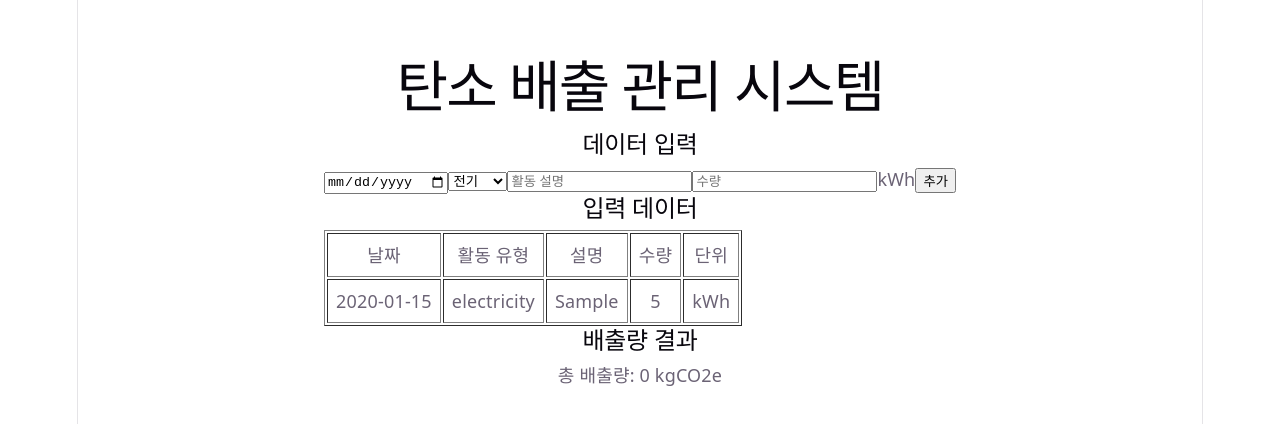
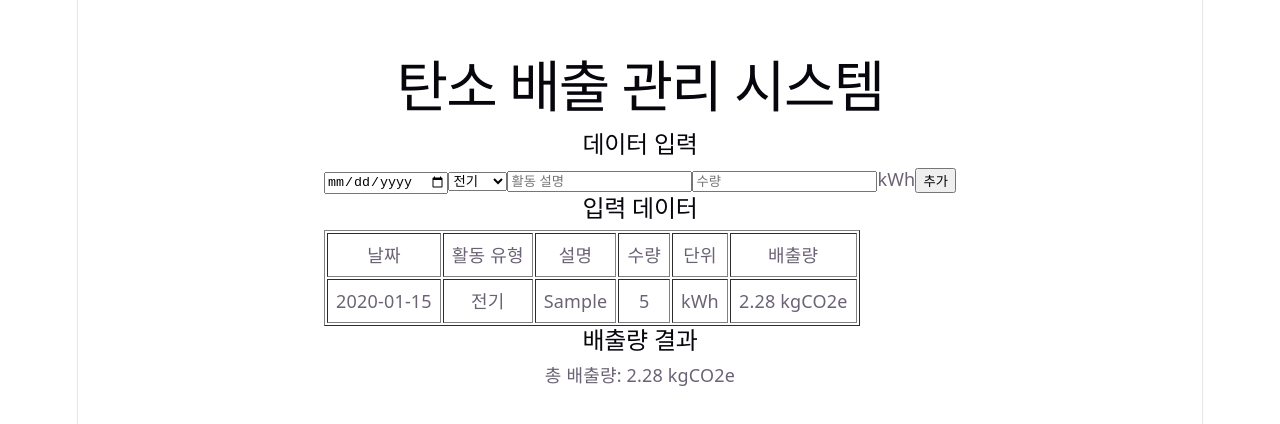
Before and after one commit to woo9451/carbon-pcf-app, a React (Vite) app: page / in a window 1280 px wide. Both pictures are taken after typing "2020-01-15", "Sample", "5" into the empty fields and a click on the button "추가". Shown: the top 424 px of the page. Built offline with nearby package versions, Linux system fonts and the light colour scheme.

Commit message:
feat: 배출량 계산 로직 및 결과 표시 기능 구현

```diff
--- a/src/App.tsx
+++ b/src/App.tsx
@@ -9,7 +9,20 @@ interface Activity {
   description: string;
   amount: number;
   unit: string;
+  emission: number;
 }
+
+const emissionFactors = {
+  electricity: 0.456,
+  material: 3.2,
+  transport: 3.5,
+};
+
+const typeLabel = {
+  electricity: "전기",
+  material: "원소재",
+  transport: "운송",
+};
 
 function App() {
   const [date, setDate] = useState("");
@@ -24,9 +37,25 @@ function App() {
     return "ton-km";
   };
 
+  const calculateEmission = (type: ActivityType, amount: number) => {
+    return Number((amount * emissionFactors[type]).toFixed(2));
+  };
+
+  const totalEmission = activities.reduce(
+    (sum, activity) => sum + activity.emission,
+    0
+  );
+
   const handleAdd = () => {
     if (!date || !description || !amount) {
       alert("날짜, 설명, 수량을 모두 입력해주세요.");
+      return;
+    }
+
+    const numericAmount = Number(amount);
+
+    if (numericAmount <= 0) {
+      alert("수량은 0보다 큰 숫자로 입력해주세요.");
       return;
     }
 
@@ -35,8 +64,9 @@ function App() {
       date,
       type,
       description,
-      amount: Number(amount),
+      amount: numericAmount,
       unit: getUnit(type),
+      emission: calculateEmission(type, numericAmount),
     };
 
     setActivities([...activities, newActivity]);
@@ -52,9 +82,16 @@ function App() {
       <section>
         <h2>데이터 입력</h2>
 
-        <input type="date" value={date} onChange={(e) => setDate(e.target.value)} />
+        <input
+          type="date"
+          value={date}
+          onChange={(e) => setDate(e.target.value)}
+        />
 
-        <select value={type} onChange={(e) => setType(e.target.value as ActivityType)}>
+        <select
+          value={type}
+          onChange={(e) => setType(e.target.value as ActivityType)}
+        >
           <option value="electricity">전기</option>
           <option value="material">원소재</option>
           <option value="transport">운송</option>
@@ -92,16 +129,18 @@ function App() {
                 <th>설명</th>
                 <th>수량</th>
                 <th>단위</th>
+                <th>배출량</th>
               </tr>
             </thead>
             <tbody>
               {activities.map((activity) => (
                 <tr key={activity.id}>
                   <td>{activity.date}</td>
-                  <td>{activity.type}</td>
+                  <td>{typeLabel[activity.type]}</td>
                   <td>{activity.description}</td>
                   <td>{activity.amount}</td>
                   <td>{activity.unit}</td>
+                  <td>{activity.emission} kgCO2e</td>
                 </tr>
               ))}
             </tbody>
@@ -111,7 +150,7 @@ function App() {
 
       <section>
         <h2>배출량 결과</h2>
-        <p>총 배출량: 0 kgCO2e</p>
+        <p>총 배출량: {totalEmission.toFixed(2)} kgCO2e</p>
       </section>
     </div>
   );
```
